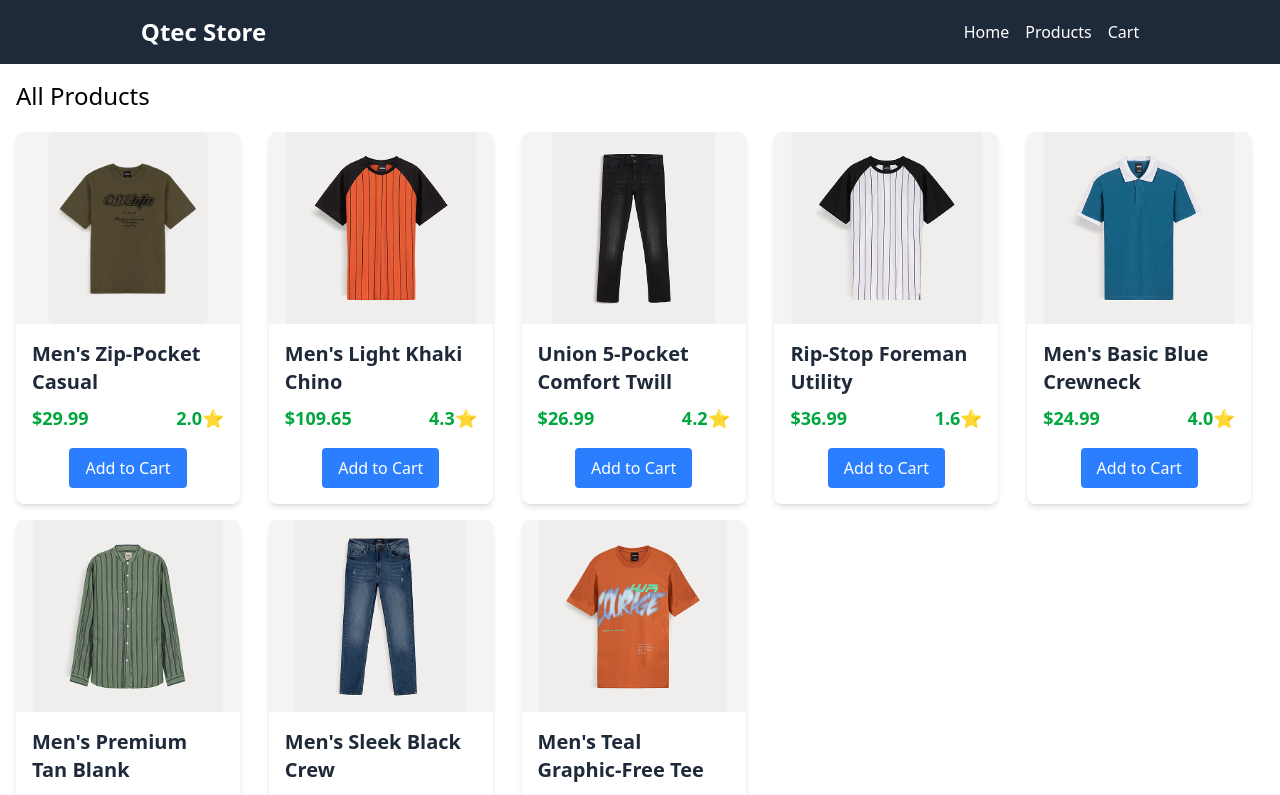
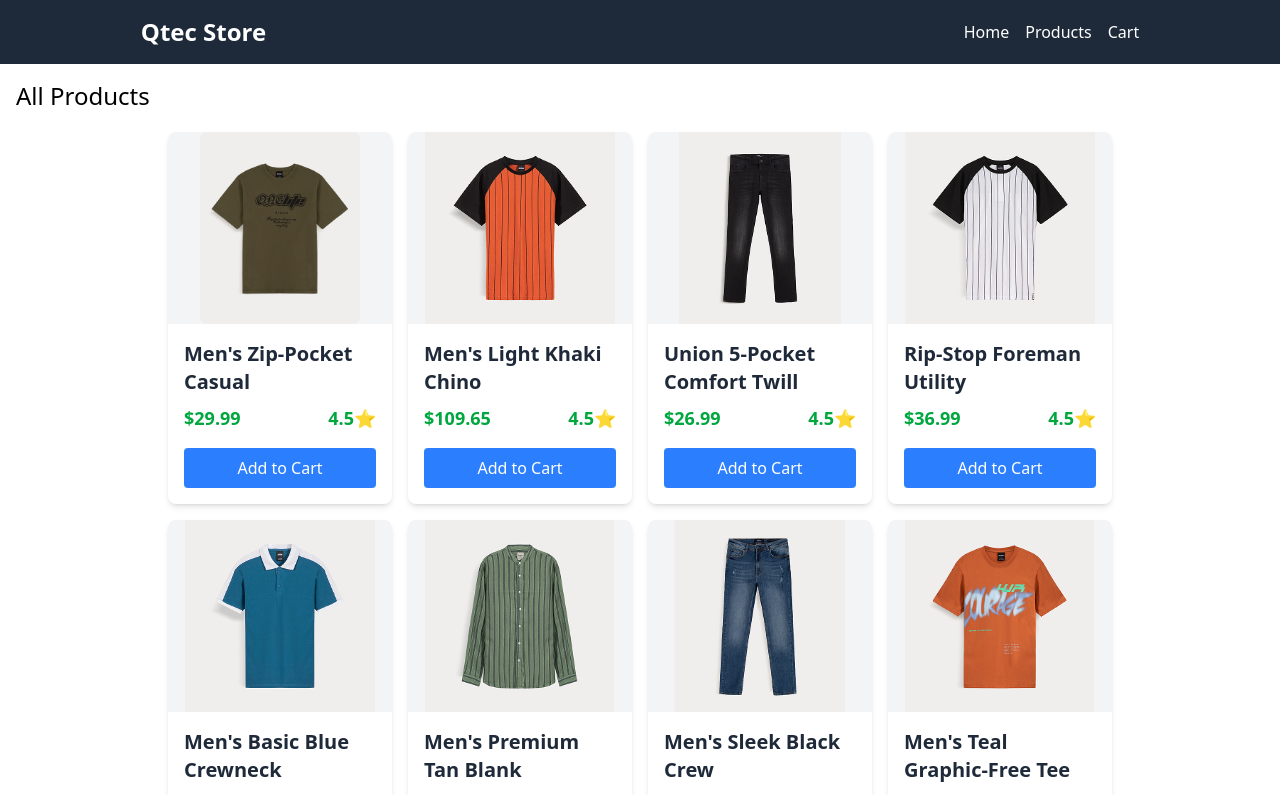
Before and after one commit to MU1147-LEGEND/qtec-task, a React (Vite) app: page /products in a window 1280 px wide. Shown: the top 795 px of the page. Built offline with nearby package versions, Linux system fonts and the light colour scheme; data requests are answered from the project's data file.

Commit message:
feat: Add SideCart component and enhance product listing with error handling and no products message

```diff
--- a/src/components/AllProducts.jsx
+++ b/src/components/AllProducts.jsx
@@ -3,6 +3,7 @@ import { api } from "../api/api";
 import { ProductContext } from "../context-api/productContext";
 import SingleProduct from "./SingleProduct";
 import LoadingSkeleton from "./LoadingSkeleton";
+import SideCart from "./SideCart";
 
 const AllProducts = () => {
     const { state, dispatch } = useContext(ProductContext);
@@ -36,12 +37,27 @@ const AllProducts = () => {
         <div>
             <h1 className="text-2xl mb-5">All Products</h1>
             {state.loading && <LoadingSkeleton />}
-            {state.error && <p>Error: {state.error}</p>}
-            <div className="grid grid-cols-1 sm:grid-cols-2 md:grid-cols-3 lg:grid-cols-4 xl:grid-cols-5  gap-4">
-                {state.products.map((product) => (
-                    <SingleProduct product={product} key={product.id} />
-                ))}
+            {state.error && <p>Error: {state.error} - Please make sure JSON server is running locally</p>}
+            <div className="flex items-center justify-center relative">
+                <div className="grid grid-cols-1 sm:grid-cols-2 md:grid-cols-3 lg:grid-cols-4  gap-4">
+                    {state.products.map((product) => (
+                        <SingleProduct product={product} key={product.id} />
+                    ))}
+                </div>
+
+                {/* when the carted product is not empty then the sideabr will appear. */}
+                {state?.cartedProducts?.length > 0 && (
+                    <div className="h-full w-[20%]">
+                        <SideCart />
+                    </div>
+                )}
+
+                {/* if now products available show the msg
+                 */}
             </div>
+            {state.products.length === 0 && (
+                <p className="text-gray-500 mt-4">No products available.</p>
+            )}
         </div>
     );
 };
--- a/src/components/ProductDetail.jsx
+++ b/src/components/ProductDetail.jsx
@@ -4,6 +4,7 @@ import { useParams } from "react-router";
 import { api } from "../api/api";
 import LoadingSkeleton from "./LoadingSkeleton";
 import { handleAddToCart, handleRemoveFromCart } from "../utils/cartActions";
+import SingleProduct from "./SingleProduct";
 
 const ProductDetail = () => {
     const { id } = useParams();
@@ -92,24 +93,7 @@ const ProductDetail = () => {
                         .filter((p) => p.id !== product.id)
                         .slice(0, 5)
                         .map((similarProduct) => (
-                            <div
-                                key={similarProduct.id}
-                                className="max-w-[14rem] bg-white rounded-lg shadow-md overflow-hidden hover:shadow-lg transition-shadow duration-300"
-                            >
-                                <img
-                                    src={similarProduct.image}
-                                    alt={similarProduct.title}
-                                    className="h-48 w-full object-contain bg-gray-100 hover:scale-105 transition-transform duration-300"
-                                />
-                                <div className="p-4">
-                                    <h3 className="text-xl font-semibold mb-2 hover:underline text-gray-800">
-                                        {similarProduct.title}
-                                    </h3>
-                                    <p className="text-lg font-bold text-green-600">
-                                        ${similarProduct.price}
-                                    </p>
-                                </div>
-                            </div>
+                            <SingleProduct product={similarProduct} />
                         ))}
                 </div>
             </div>
--- a/src/components/SideCart.jsx
+++ b/src/components/SideCart.jsx
@@ -1,12 +1,10 @@
 const SideCart = () => {
     return (
-        <div>
-            <div className="fixed right-0 top-0 w-80 h-full bg-white shadow-lg p-4">
-                <h2 className="text-xl font-semibold mb-4">Cart</h2>
-                <p className="text-gray-600">Your cart is empty.</p>
+        <div className=" md:w-80 min-h-screen bg-black shadow-lg p-4">
+            <h2 className="text-xl font-semibold mb-4">Cart</h2>
+            <p className="text-gray-600">Your cart is empty.</p>
 
-<div></div>
-            </div>
+            <div></div>
         </div>
     );
 };
--- a/src/components/SingleProduct.jsx
+++ b/src/components/SingleProduct.jsx
@@ -6,10 +6,7 @@ import { handleAddToCart, handleRemoveFromCart } from "../utils/cartActions";
 const SingleProduct = ({ product }) => {
     const { dispatch } = useContext(ProductContext);
 
-    // generate random rating for the product
-    const generateRandomRating = () => {
-        return (Math.random() * 5).toFixed(1);
-    };
+
     return (
         // as mentioned in the task card width 200px, i'm using 224px width for the product card
         <div className="max-w-[14rem] bg-white rounded-lg shadow-md overflow-hidden hover:shadow-lg transition-shadow duration-300">
@@ -29,21 +26,21 @@ const SingleProduct = ({ product }) => {
                 <div className="flex items-center flex-col justify-between">
                     <div className="text-lg font-bold text-green-600 flex items-center justify-between w-full">
                         <span>${product.price}</span>
-                        <span> {generateRandomRating()}⭐ </span>
+                        <span> 4.5⭐ </span>
                     </div>
                     {product.isCarted ? (
                         <button
                             onClick={() =>
                                 handleRemoveFromCart(dispatch, product)
                             }
-                            className="active:translate-y-1 mt-4 px-4 py-2 bg-red-500 text-white text-base rounded hover:bg-red-600 overflow-hidden"
+                            className="active:translate-y-1 mt-4 px-4 py-2 bg-red-500 text-white text-base rounded hover:bg-red-600 overflow-hidden w-full"
                         >
                             Remove from Cart
                         </button>
                     ) : (
                         <button
                             onClick={() => handleAddToCart(dispatch, product)}
-                            className="active:translate-y-1 mt-4 px-4 py-2 bg-blue-500 text-white rounded hover:bg-blue-600"
+                            className="w-full active:translate-y-1 mt-4 px-4 py-2 bg-blue-500 text-white rounded hover:bg-blue-600"
                         >
                             Add to Cart
                         </button>
```
